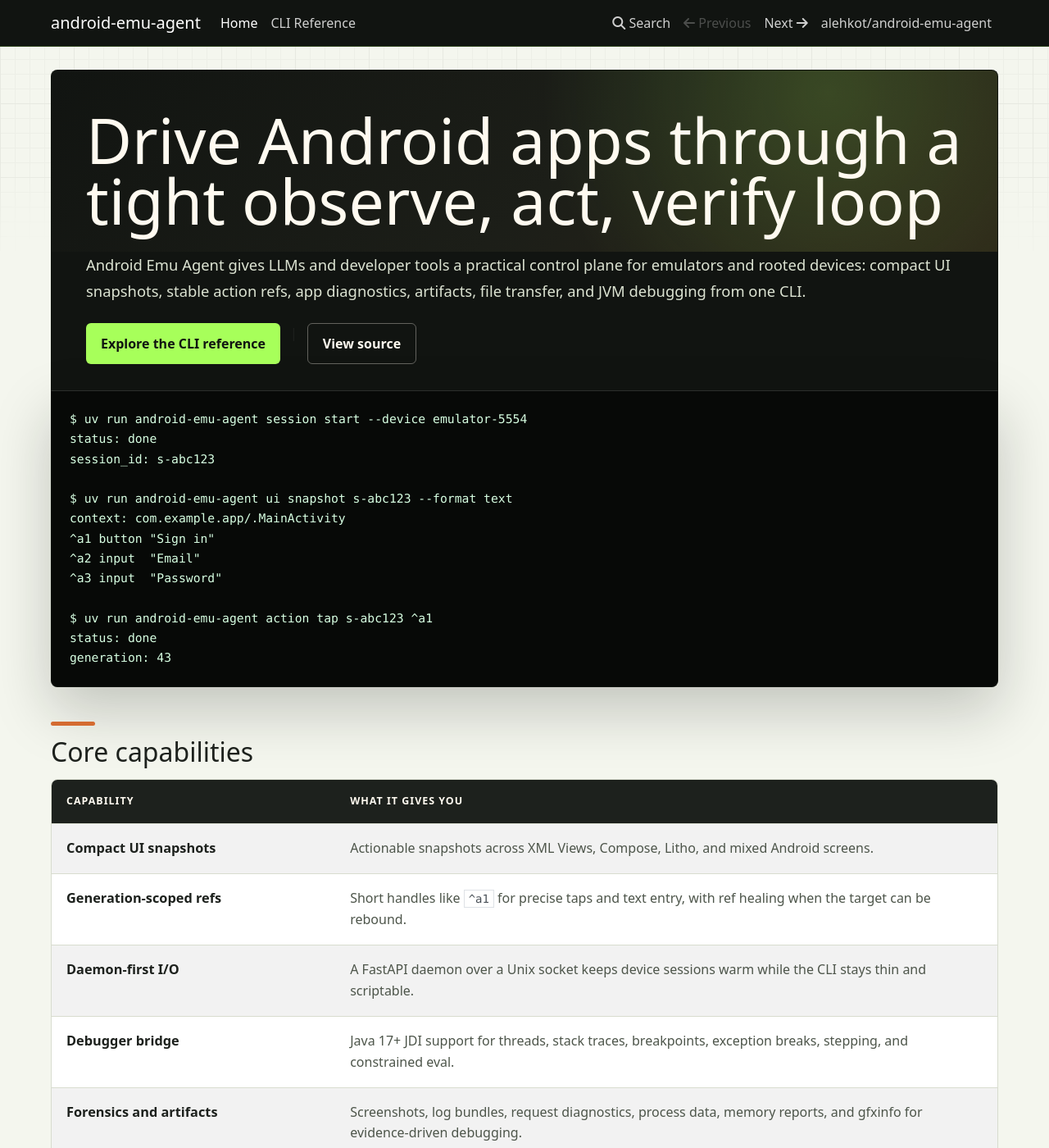
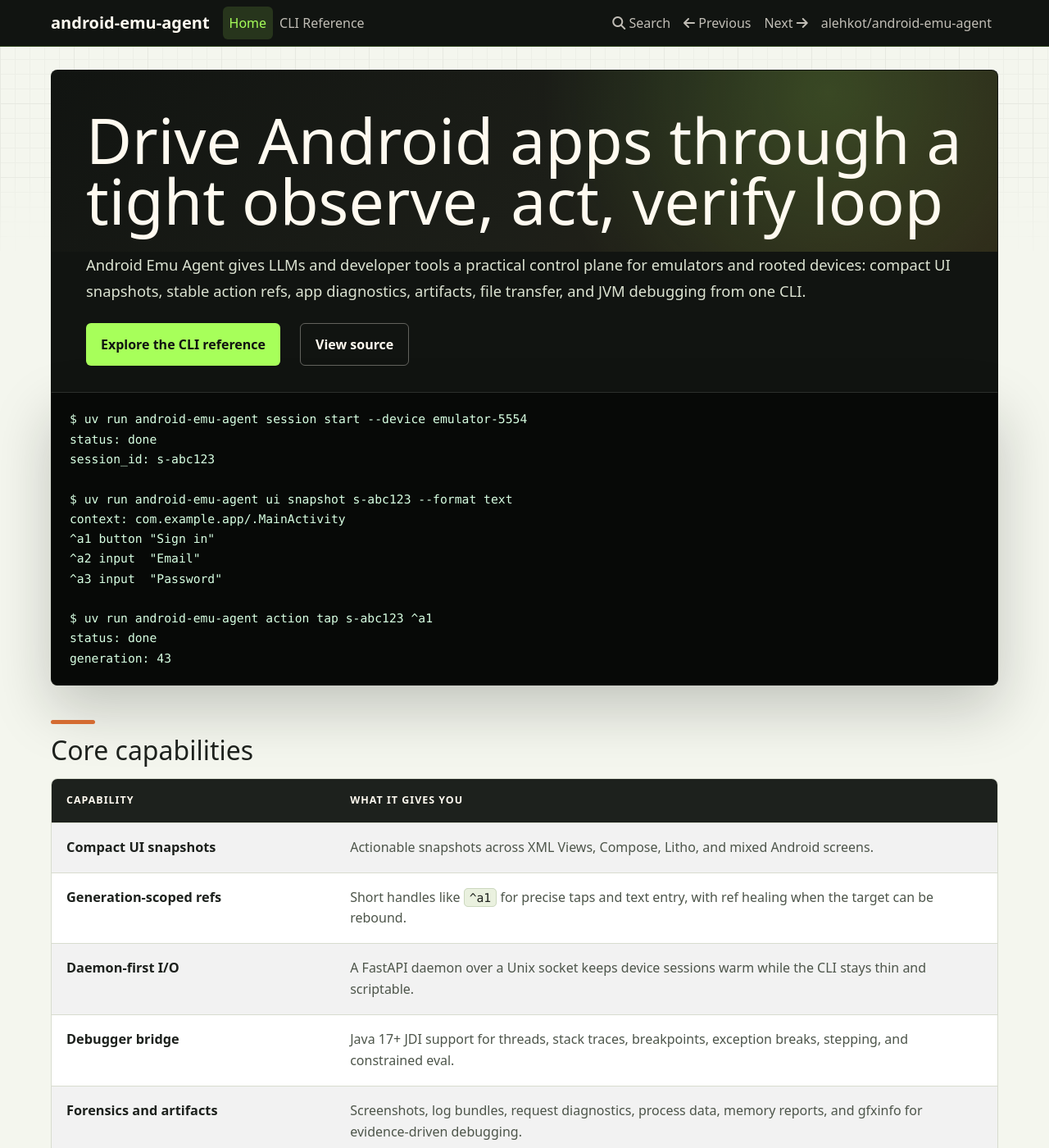
Before and after one commit to alehkot/android-emu-agent, an MkDocs documentation site: the page built from docs/index.md, in a window 1280 px wide and 1400 px high. Shown: the whole window at 82% size. Built offline with MkDocs 1.6.1, drawn with Linux system fonts in a browser that asks for light colours; nearby versions of some CDN libraries.

Commit message:
docs: align docs site styling

```diff
--- a/docs/stylesheets/home.css
+++ b/docs/stylesheets/home.css
@@ -1,14 +1,243 @@
-body.homepage {
-  background: #f4f6ee;
+:root {
+  --aea-bg: #f4f6ee;
+  --aea-border: #d8dccf;
+  --aea-code-bg: #070907;
+  --aea-code-fg: #d7ffe2;
+  --aea-green: #a7ff5a;
+  --aea-ink: #111411;
+  --aea-ink-soft: #1d211d;
+  --aea-muted: #4d554a;
+  --aea-orange: #d46b31;
+  --aea-surface: #fbfcf5;
+  --aea-surface-warm: #fffaf0;
 }
 
-.homepage .navbar.bg-primary {
-  background: #111411 !important;
-  border-bottom: 1px solid rgba(167, 255, 90, 0.22);
+body {
+  background: var(--aea-bg);
+  color: var(--aea-ink-soft);
 }
 
-.homepage .container {
+a {
+  color: #315f1c;
+}
+
+a:hover,
+a:focus {
+  color: #1f4212;
+}
+
+.navbar.bg-primary {
+  border-bottom: 1px solid rgba(167, 255, 90, 0.22);
+  background: var(--aea-ink) !important;
+}
+
+.navbar-dark .navbar-brand {
+  color: var(--aea-surface-warm);
+  font-weight: 800;
+}
+
+.navbar-dark .navbar-nav .nav-link {
+  border-radius: 6px;
+  color: rgba(255, 250, 240, 0.74);
+}
+
+.navbar-dark .navbar-nav .nav-link:hover,
+.navbar-dark .navbar-nav .nav-link:focus {
+  color: var(--aea-surface-warm);
+}
+
+.navbar-dark .navbar-nav .nav-link.active {
+  background: rgba(167, 255, 90, 0.14);
+  color: var(--aea-green);
+}
+
+.container {
   max-width: 1180px;
+}
+
+.col-md-9[role="main"] {
+  color: var(--aea-ink-soft);
+  padding-bottom: 56px;
+}
+
+.col-md-9[role="main"] p,
+.col-md-9[role="main"] li {
+  color: var(--aea-muted);
+  line-height: 1.65;
+}
+
+.col-md-9[role="main"] strong {
+  color: var(--aea-ink-soft);
+}
+
+.col-md-9[role="main"] h2 {
+  margin: 42px 0 16px;
+  color: var(--aea-ink-soft);
+  font-size: 2rem;
+  line-height: 1.12;
+}
+
+.col-md-9[role="main"] h2::before {
+  display: block;
+  width: 54px;
+  height: 5px;
+  margin-bottom: 14px;
+  border-radius: 999px;
+  background: var(--aea-orange);
+  content: "";
+}
+
+.col-md-9[role="main"] h3 {
+  margin: 32px 0 12px;
+  color: var(--aea-ink-soft);
+  font-size: 1.35rem;
+  line-height: 1.22;
+}
+
+.col-md-9[role="main"] h1 code,
+.col-md-9[role="main"] h2 code,
+.col-md-9[role="main"] h3 code {
+  padding: 0;
+  border: 0;
+  background: transparent;
+  color: inherit;
+  font-size: inherit;
+}
+
+.col-md-9[role="main"] p code,
+.col-md-9[role="main"] li code,
+.col-md-9[role="main"] td code {
+  padding: 2px 6px;
+  border: 1px solid #ccd8bf;
+  border-radius: 5px;
+  background: #eaf1df;
+  color: var(--aea-ink-soft);
+  font-size: 0.92em;
+}
+
+.col-md-9[role="main"] pre {
+  margin: 16px 0 26px;
+  overflow: auto;
+  border: 1px solid var(--aea-ink);
+  border-radius: 8px;
+  background: var(--aea-code-bg);
+  box-shadow: 0 18px 46px rgba(20, 24, 20, 0.12);
+}
+
+.col-md-9[role="main"] pre code {
+  display: block;
+  padding: 20px 22px;
+  background: transparent !important;
+  background-color: transparent !important;
+  color: var(--aea-code-fg);
+  font-size: 0.92rem;
+  line-height: 1.65;
+  white-space: pre-wrap;
+}
+
+.col-md-9[role="main"] pre code.hljs,
+.col-md-9[role="main"] pre code.hljs span {
+  color: var(--aea-code-fg) !important;
+}
+
+.col-md-9[role="main"] table {
+  display: table;
+  width: 100%;
+  margin: 16px 0 26px;
+  overflow: hidden;
+  border: 1px solid var(--aea-border);
+  border-collapse: separate;
+  border-radius: 8px;
+  border-spacing: 0;
+  background: var(--aea-surface);
+}
+
+.col-md-9[role="main"] th {
+  background: var(--aea-ink-soft);
+  color: var(--aea-surface-warm);
+  font-size: 0.78rem;
+  letter-spacing: 0.08em;
+  text-transform: uppercase;
+}
+
+.col-md-9[role="main"] th,
+.col-md-9[role="main"] td {
+  padding: 17px 18px;
+  border-bottom: 1px solid var(--aea-border);
+  vertical-align: top;
+}
+
+.col-md-9[role="main"] td:first-child {
+  width: 30%;
+  color: var(--aea-ink-soft);
+  font-size: 1.02rem;
+}
+
+.col-md-9[role="main"] td:last-child {
+  color: var(--aea-muted);
+  line-height: 1.62;
+}
+
+.col-md-9[role="main"] tr:last-child td {
+  border-bottom: 0;
+}
+
+.col-md-9[role="main"] ul {
+  padding-left: 1.25rem;
+}
+
+.col-md-9[role="main"] li + li {
+  margin-top: 0.36rem;
+}
+
+body:not(.homepage) .col-md-3 {
+  padding-top: 18px;
+}
+
+body:not(.homepage) .col-md-9[role="main"] {
+  padding-top: 18px;
+}
+
+body:not(.homepage) .col-md-9[role="main"] > h1:first-child {
+  margin: 8px 0 22px;
+  padding: 30px 32px;
+  border: 1px solid var(--aea-ink);
+  border-radius: 8px;
+  background:
+    radial-gradient(circle at 88% 14%, rgba(167, 255, 90, 0.16), transparent 34%),
+    linear-gradient(135deg, var(--aea-ink) 0%, #1c1e18 58%, #2b2518 100%);
+  color: var(--aea-surface-warm);
+  font-size: 2.35rem;
+  line-height: 1.05;
+}
+
+body:not(.homepage) .col-md-9[role="main"] > h1:first-child + p {
+  margin: -10px 0 20px;
+  color: var(--aea-muted);
+  font-size: 1.05rem;
+}
+
+.bs-sidebar .card {
+  overflow: auto;
+  max-height: calc(100vh - 112px);
+  border: 1px solid var(--aea-border);
+  border-radius: 8px;
+  background: var(--aea-surface) !important;
+}
+
+.bs-sidebar .nav-link {
+  border-left: 3px solid transparent;
+  color: var(--aea-muted);
+  font-size: 0.88rem;
+  line-height: 1.35;
+}
+
+.bs-sidebar .nav-link:hover,
+.bs-sidebar .nav-link:focus,
+.bs-sidebar .nav-link.active {
+  border-left-color: var(--aea-orange);
+  background: #f0f4e8;
+  color: var(--aea-ink-soft);
 }
 
 .homepage .col-md-3 {
@@ -18,19 +247,18 @@
 .homepage .col-md-9[role="main"] {
   flex: 0 0 100%;
   max-width: 100%;
-  color: #1d211d;
 }
 
 .homepage .col-md-9[role="main"] > h1:first-child {
   margin: 8px 0 0;
   padding: 48px 42px 26px;
-  border: 1px solid #10140f;
+  border: 1px solid var(--aea-ink);
   border-bottom: 0;
   border-radius: 8px 8px 0 0;
   background:
     radial-gradient(circle at 82% 12%, rgba(167, 255, 90, 0.18), transparent 36%),
-    linear-gradient(135deg, #111411 0%, #1c1e18 54%, #2b2518 100%);
-  color: #fffaf0;
+    linear-gradient(135deg, var(--aea-ink) 0%, #1c1e18 54%, #2b2518 100%);
+  color: var(--aea-surface-warm);
   font-size: clamp(2.3rem, 6vw, 5.2rem);
   line-height: 0.96;
   letter-spacing: 0;
@@ -39,9 +267,9 @@
 .homepage .col-md-9[role="main"] > h1:first-child + p {
   margin: 0;
   padding: 0 42px 24px;
-  border-right: 1px solid #10140f;
-  border-left: 1px solid #10140f;
-  background: #111411;
+  border-right: 1px solid var(--aea-ink);
+  border-left: 1px solid var(--aea-ink);
+  background: var(--aea-ink);
   color: #dce3d2;
   font-size: 1.15rem;
   line-height: 1.7;
@@ -53,10 +281,11 @@
   gap: 12px;
   margin: 0;
   padding: 0 42px 32px;
-  border-right: 1px solid #10140f;
+  border-right: 1px solid var(--aea-ink);
   border-bottom: 1px solid rgba(255, 250, 240, 0.12);
-  border-left: 1px solid #10140f;
-  background: #111411;
+  border-left: 1px solid var(--aea-ink);
+  background: var(--aea-ink);
+  font-size: 0;
 }
 
 .homepage .col-md-9[role="main"] > h1:first-child + p + p a {
@@ -65,102 +294,26 @@
   align-items: center;
   padding: 12px 18px;
   border-radius: 6px;
+  font-size: 1rem;
   font-weight: 800;
   text-decoration: none;
 }
 
 .homepage .col-md-9[role="main"] > h1:first-child + p + p a:first-child {
-  background: #a7ff5a;
-  color: #111411;
+  background: var(--aea-green);
+  color: var(--aea-ink);
 }
 
 .homepage .col-md-9[role="main"] > h1:first-child + p + p a:last-child {
   border: 1px solid rgba(255, 250, 240, 0.34);
-  color: #fffaf0;
+  color: var(--aea-surface-warm);
 }
 
 .homepage .col-md-9[role="main"] > h1:first-child + p + p + pre {
   margin: 0 0 30px;
-  border: 1px solid #10140f;
   border-top: 0;
   border-radius: 0 0 8px 8px;
-  background: #070907;
   box-shadow: 0 28px 70px rgba(20, 24, 20, 0.22);
-}
-
-.homepage pre code {
-  display: block;
-  padding: 22px;
-  background: transparent !important;
-  background-color: transparent !important;
-  color: #d7ffe2;
-  font-size: 0.92rem;
-  line-height: 1.65;
-  white-space: pre-wrap;
-}
-
-.homepage pre code.hljs,
-.homepage pre code.hljs span {
-  color: #d7ffe2 !important;
-}
-
-.homepage h2 {
-  margin: 42px 0 16px;
-  color: #1d211d;
-  font-size: 2rem;
-  line-height: 1.12;
-}
-
-.homepage h2::before {
-  display: block;
-  width: 54px;
-  height: 5px;
-  margin-bottom: 14px;
-  border-radius: 999px;
-  background: #d46b31;
-  content: "";
-}
-
-.homepage table {
-  display: table;
-  width: 100%;
-  margin: 16px 0 26px;
-  border-collapse: separate;
-  border-spacing: 0;
-  overflow: hidden;
-  border: 1px solid #d8dccf;
-  border-radius: 8px;
-  background: #fbfcf5;
-}
-
-.homepage th {
-  background: #1d211d;
-  color: #fffaf0;
-  font-size: 0.78rem;
-  letter-spacing: 0.08em;
-  text-transform: uppercase;
-}
-
-.homepage th,
-.homepage td {
-  padding: 17px 18px;
-  border-bottom: 1px solid #d8dccf;
-  vertical-align: top;
-}
-
-.homepage td:first-child {
-  width: 30%;
-  color: #1d211d;
-  font-size: 1.02rem;
-}
-
-.homepage td:last-child {
-  color: #4d554a;
-  line-height: 1.62;
-}
-
-.homepage tr:last-child td {
-  border-bottom: 0;
 }
 
 .homepage ol {
@@ -169,18 +322,18 @@
   gap: 12px;
   margin: 16px 0 26px;
   padding: 0;
+  counter-reset: workflow;
   list-style: none;
-  counter-reset: workflow;
 }
 
 .homepage ol li {
   position: relative;
   min-height: 190px;
   padding: 64px 18px 18px;
-  border: 1px solid #d8dccf;
+  border: 1px solid var(--aea-border);
   border-radius: 8px;
-  background: #fbfcf5;
-  color: #4d554a;
+  background: var(--aea-surface);
+  color: var(--aea-muted);
   line-height: 1.55;
 }
 
@@ -191,8 +344,8 @@
   width: 34px;
   height: 34px;
   border-radius: 50%;
-  background: #10140f;
-  color: #a7ff5a;
+  background: var(--aea-ink);
+  color: var(--aea-green);
   content: counter(workflow, decimal-leading-zero);
   counter-increment: workflow;
   font-size: 0.75rem;
@@ -204,7 +357,6 @@
 .homepage ol strong {
   display: block;
   margin-bottom: 8px;
-  color: #1d211d;
 }
 
 .homepage h2 + p:has(code) {
@@ -221,30 +373,56 @@
   padding: 8px 13px;
   border: 1px solid rgba(255, 250, 240, 0.16);
   border-radius: 6px;
-  background: #1d211d;
-  color: #a7ff5a;
+  background: var(--aea-ink-soft);
+  color: var(--aea-green);
   font-size: 0.94rem;
 }
 
 .homepage h2 + p:has(code) + p {
   margin: 0 0 24px;
   padding: 18px 20px;
-  border-left: 5px solid #d46b31;
+  border-left: 5px solid var(--aea-orange);
   border-radius: 0 8px 8px 0;
-  background: #fffaf0;
-  color: #4d554a;
+  background: var(--aea-surface-warm);
+  color: var(--aea-muted);
   line-height: 1.62;
 }
 
 .homepage h2 + pre {
   margin-top: 16px;
-  border-radius: 8px;
-  background: #10140f;
 }
 
 @media (max-width: 992px) {
   .homepage ol {
     grid-template-columns: repeat(2, minmax(0, 1fr));
+  }
+}
+
+@media (max-width: 767px) {
+  body:not(.homepage) .col-md-3 {
+    padding-top: 8px;
+  }
+
+  .bs-sidebar .navbar-header .navbar-toggler {
+    display: inline-flex;
+    width: 44px;
+    height: 36px;
+    align-items: center;
+    justify-content: center;
+    border: 1px solid var(--aea-border);
+    border-radius: 6px;
+    background: var(--aea-surface);
+    color: var(--aea-ink-soft);
+  }
+
+  body:not(.homepage) .col-md-9[role="main"] > h1:first-child {
+    padding: 24px 22px;
+    font-size: 2rem;
+  }
+
+  .bs-sidebar .card {
+    max-height: 260px;
+    margin-bottom: 18px;
   }
 }
 
@@ -268,13 +446,13 @@
     min-height: 0;
   }
 
-  .homepage th,
-  .homepage td {
+  .col-md-9[role="main"] th,
+  .col-md-9[role="main"] td {
     display: block;
     width: 100%;
   }
 
-  .homepage td:first-child {
+  .col-md-9[role="main"] td:first-child {
     width: 100%;
     padding-bottom: 6px;
     border-bottom: 0;
```
